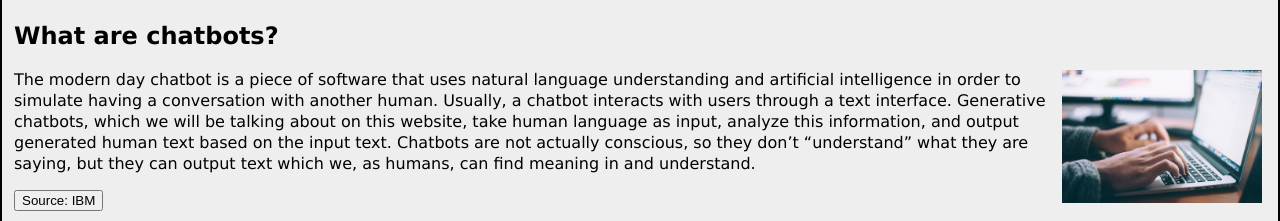
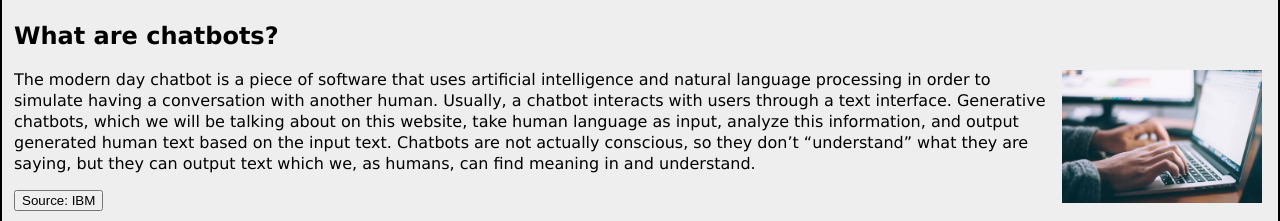
Before and after one commit to shaseth/FinalProject, a plain HTML site: page mainpage.html in a window 1280 px wide. Shown: the part 276-497 px from the top of the page. Drawn offline with nearby package versions, Linux system fonts and the light colour scheme.

Commit message:
Update mainpage.html

```diff
--- a/mainpage.html
+++ b/mainpage.html
@@ -34,8 +34,7 @@
 			<p>
 				<img src="personTyping.jpg" alt="Person Typing" style = "float:right; width:200px;">
 
-				The modern day chatbot is a piece of software that uses natural
-				language understanding and artificial intelligence in order
+				The modern day chatbot is a piece of software that uses artificial intelligence and natural language processing in order
 				to simulate having a conversation with another human. Usually,
 				a chatbot interacts with users through a text interface.
 				Generative chatbots, which we will be talking about on this
```
